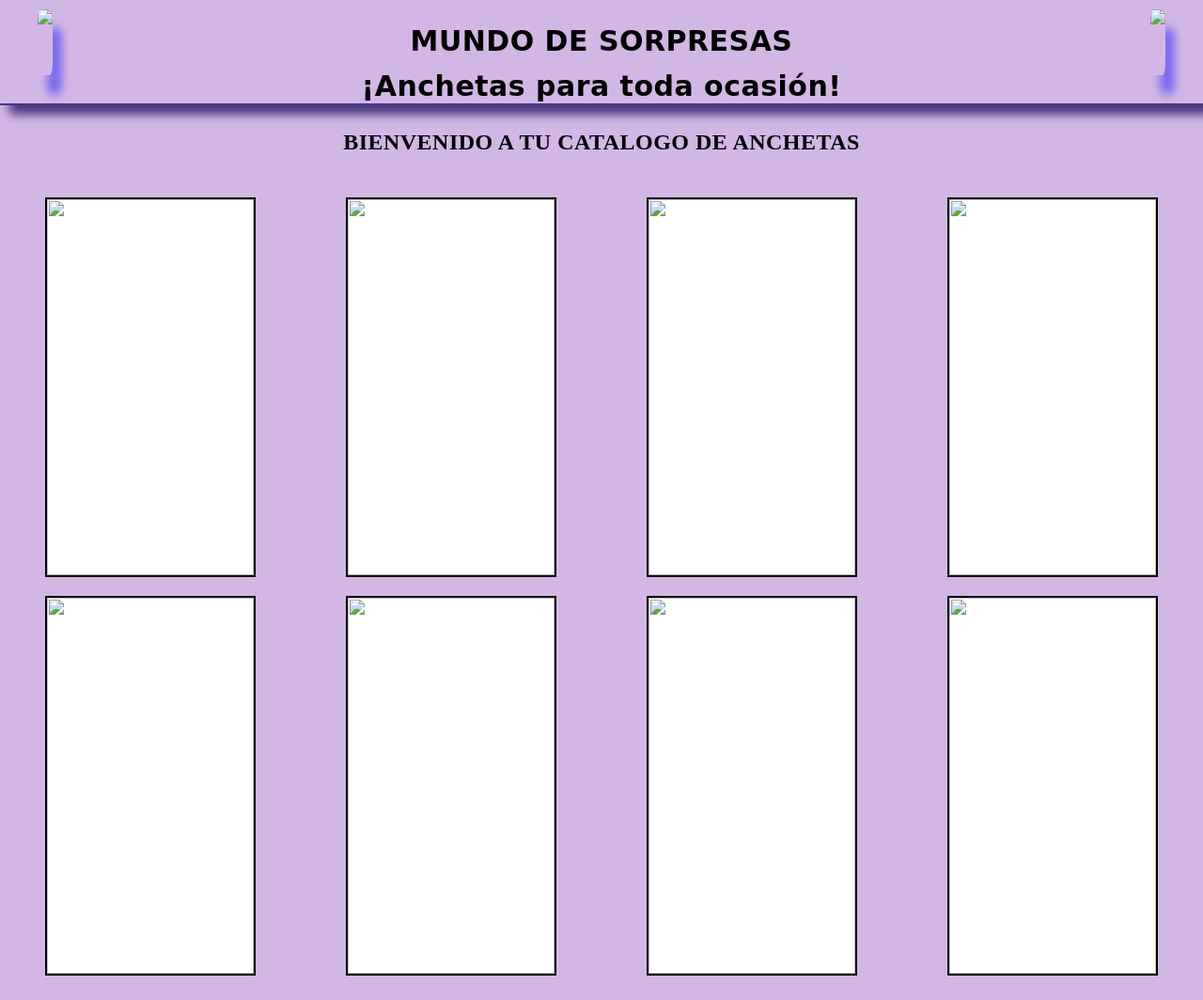
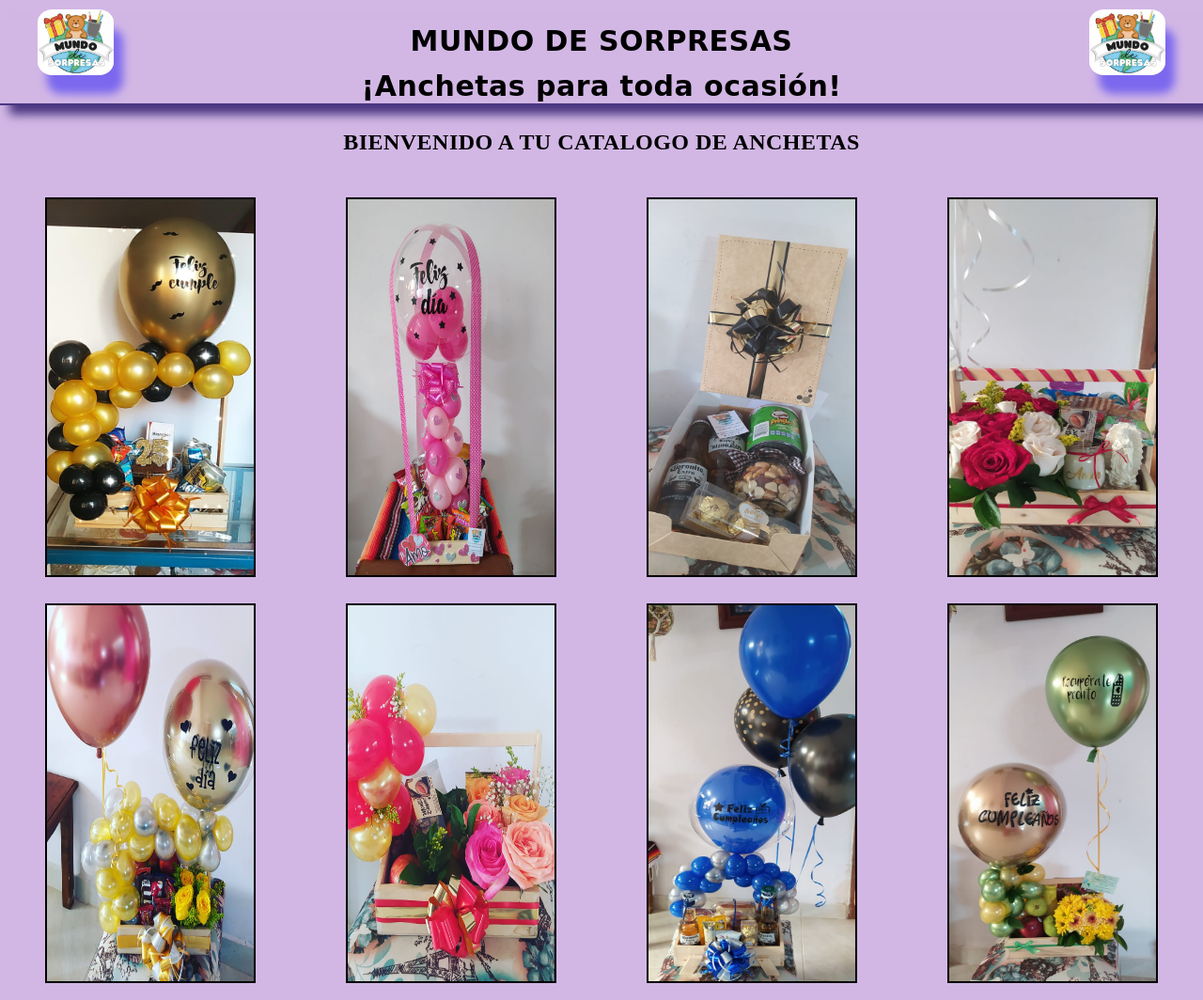
Before and after one commit to diego-lopera/Mundo-de-Sorpresas, a plain HTML site: page catalogo.html in a window 1280 px wide. Shown: the whole page at 94% size. Drawn offline with Linux system fonts and the light colour scheme; files that its build step writes are made by us from their sources.

Commit message:
Update catalogo.html

```diff
--- a/catalogo.html
+++ b/catalogo.html
@@ -5,45 +5,45 @@
     <meta http-equiv="X-UA-Compatible" content="IE=edge">
     <meta name="viewport" content="width=device-width, initial-scale=1.0">
     <title>Catalogo</title>
-    <link rel="stylesheet" href="../css/normalize.css">
-    <link rel="stylesheet" href="../css/style.css">
+    <link rel="stylesheet" href="normalize.css">
+    <link rel="stylesheet" href="style.css">
 
 </head>
 <body>
     <header class="header">
-        <img  class="logo1" src="../Resources/logo.jpeg">
+        <img  class="logo1" src="logo.jpeg">
         <h1 class="titulo">MUNDO DE SORPRESAS  <br>
             ¡Anchetas para toda ocasión!</h1>
-       <img  class="logo" src="../Resources/logo.jpeg">
+       <img  class="logo" src="logo.jpeg">
        </header>
         <center><h2>BIENVENIDO A TU CATALOGO DE ANCHETAS</h2></center>
        <div class="div">
            <div class="div1">
            <div class="one">
-               <img onclick="alert('¿TE GUSTA ESTE PRODUCTO?, EN ESTE MOMENTO TENEMOS 100 UNIDADES EN BODEGA')" src="../Resources/imagen1.jpeg" alt="">
+               <img onclick="alert('¿TE GUSTA ESTE PRODUCTO?, EN ESTE MOMENTO TENEMOS 100 UNIDADES EN BODEGA')" src="imagen1.jpeg" alt="">
            </div>
            <div class="two">
-            <img onclick="alert('¿TE GUSTA ESTE PRODUCTO?, EN ESTE MOMENTO TENEMOS 100 UNIDADES EN BODEGA')" src="../Resources/imagen2.jpeg" alt="">
+            <img onclick="alert('¿TE GUSTA ESTE PRODUCTO?, EN ESTE MOMENTO TENEMOS 100 UNIDADES EN BODEGA')" src="imagen2.jpeg" alt="">
         </div>
         <div class="three">
-            <img onclick="alert('¿TE GUSTA ESTE PRODUCTO?, EN ESTE MOMENTO TENEMOS 100 UNIDADES EN BODEGA')" src="../Resources/imagen3.jpeg" alt="">
+            <img onclick="alert('¿TE GUSTA ESTE PRODUCTO?, EN ESTE MOMENTO TENEMOS 100 UNIDADES EN BODEGA')" src="imagen3.jpeg" alt="">
         </div>
         <div class="four">
-            <img onclick="alert('¿TE GUSTA ESTE PRODUCTO?, EN ESTE MOMENTO TENEMOS 100 UNIDADES EN BODEGA')" src="../Resources/imagen4.jpeg" alt="">
+            <img onclick="alert('¿TE GUSTA ESTE PRODUCTO?, EN ESTE MOMENTO TENEMOS 100 UNIDADES EN BODEGA')" src="imagen4.jpeg" alt="">
         </div>
         </div>
         <div class="div2">
         <div class="five">
-            <img onclick="alert('¿TE GUSTA ESTE PRODUCTO?, EN ESTE MOMENTO TENEMOS 100 UNIDADES EN BODEGA')" src="../Resources/imagen5.jpeg" alt="">
+            <img onclick="alert('¿TE GUSTA ESTE PRODUCTO?, EN ESTE MOMENTO TENEMOS 100 UNIDADES EN BODEGA')" src="imagen5.jpeg" alt="">
         </div>
         <div class="six">
-            <img onclick="alert('¿TE GUSTA ESTE PRODUCTO?, EN ESTE MOMENTO TENEMOS 100 UNIDADES EN BODEGA')" src="../Resources/imagen6.jpeg" alt="">
+            <img onclick="alert('¿TE GUSTA ESTE PRODUCTO?, EN ESTE MOMENTO TENEMOS 100 UNIDADES EN BODEGA')" src="imagen6.jpeg" alt="">
         </div>
         <div class="seven">
-            <img onclick="alert('¿TE GUSTA ESTE PRODUCTO?, EN ESTE MOMENTO TENEMOS 100 UNIDADES EN BODEGA')" src="../Resources/imagen7.jpeg" alt="">
+            <img onclick="alert('¿TE GUSTA ESTE PRODUCTO?, EN ESTE MOMENTO TENEMOS 100 UNIDADES EN BODEGA')" src="imagen7.jpeg" alt="">
         </div>
         <div class="eight">
-            <img onclick="alert('¿TE GUSTA ESTE PRODUCTO?, EN ESTE MOMENTO TENEMOS 100 UNIDADES EN BODEGA')" src="../Resources/imagen8.jpeg" alt="">
+            <img onclick="alert('¿TE GUSTA ESTE PRODUCTO?, EN ESTE MOMENTO TENEMOS 100 UNIDADES EN BODEGA')" src="imagen8.jpeg" alt="">
         </div>
         </div>
 
```
